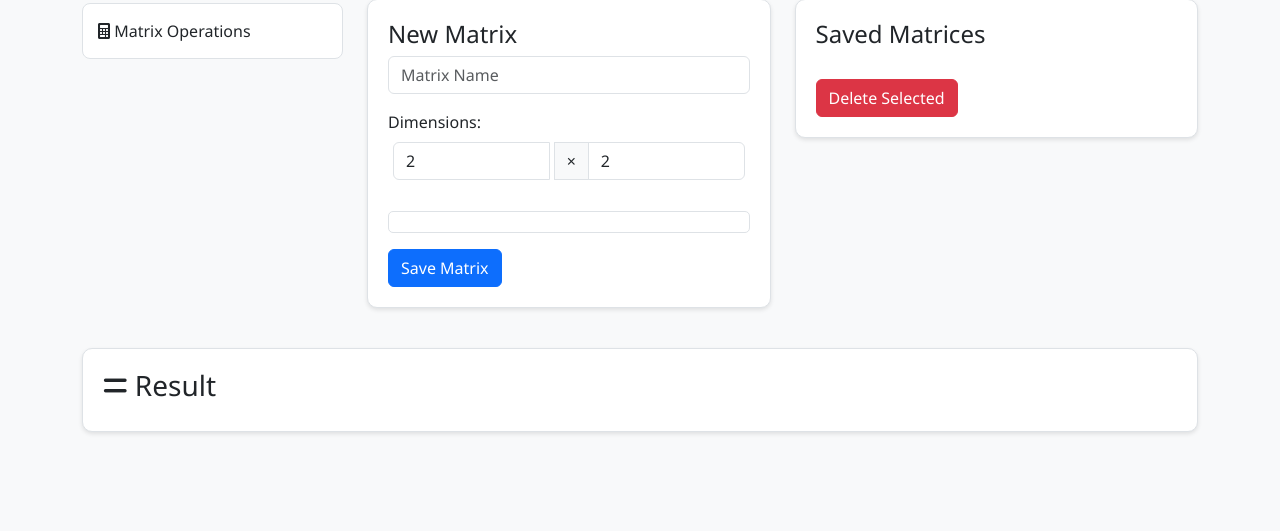
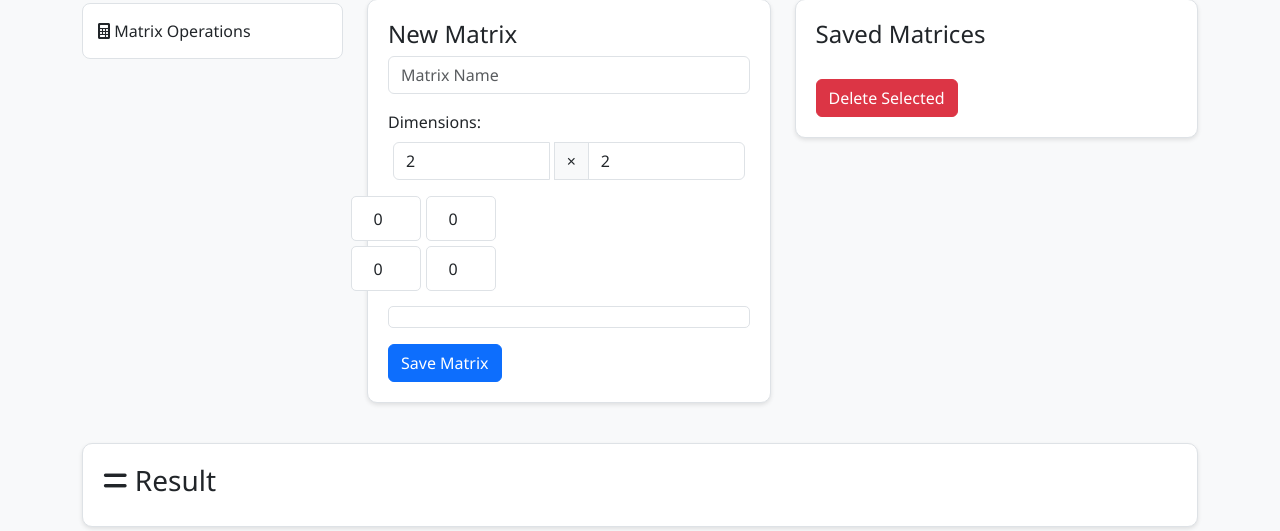
Before and after one commit to SudarsanamR/Matrix, a Flask app: page / in a window 1280 px wide. Shown: the part 193-724 px from the top of the page. Run offline with Flask 2, Linux system fonts and the light colour scheme.

Commit message:
From Cursor

```diff
--- a/templates/index.html
+++ b/templates/index.html
@@ -600,20 +600,57 @@
         // Initialize matrix input
         function initializeMatrix(matrixId, rows, cols) {
             const container = document.getElementById(matrixId);
-            container.style.gridTemplateColumns = `repeat(${cols}, auto)`;
+            container.style.gridTemplateColumns = `repeat(${cols}, 70px)`;
             container.innerHTML = '';
 
+            // Create a wrapper for better alignment
+            const wrapper = document.createElement('div');
+            wrapper.style.display = 'flex';
+            wrapper.style.flexDirection = 'column';
+            wrapper.style.alignItems = 'center';
+            wrapper.style.gap = '5px';
+
+            // Create matrix grid
             for (let i = 0; i < rows; i++) {
+                const row = document.createElement('div');
+                row.style.display = 'flex';
+                row.style.gap = '5px';
+
                 for (let j = 0; j < cols; j++) {
                     const input = document.createElement('input');
                     input.type = 'number';
                     input.className = 'matrix-input form-control';
                     input.value = '0';
+                    input.style.width = '70px';
+                    input.style.height = '45px';
+                    input.style.textAlign = 'center';
+                    input.style.margin = '0';
                     input.addEventListener('input', () => updateMatrixPreview(matrixId));
-                    container.appendChild(input);
+                    row.appendChild(input);
                 }
+                wrapper.appendChild(row);
             }
+
+            container.appendChild(wrapper);
             updateMatrixPreview(matrixId);
+        }
+
+        // Get matrix values
+        function getMatrixValues(matrixId) {
+            const inputs = document.querySelectorAll(`#${matrixId} input`);
+            const rows = parseInt(document.getElementById(`rows${matrixId.slice(-1)}`).value);
+            const cols = parseInt(document.getElementById(`cols${matrixId.slice(-1)}`).value);
+            const matrix = [];
+
+            for (let i = 0; i < rows; i++) {
+                const row = [];
+                for (let j = 0; j < cols; j++) {
+                    const value = inputs[i * cols + j].value;
+                    row.push(value === '' ? 0 : parseFloat(value));
+                }
+                matrix.push(row);
+            }
+            return matrix;
         }
 
         // Update matrix preview
@@ -630,23 +667,6 @@
             previewText += '\n]';
 
             preview.textContent = previewText;
-        }
-
-        // Get matrix values
-        function getMatrixValues(matrixId) {
-            const inputs = document.querySelectorAll(`#${matrixId} input`);
-            const rows = parseInt(document.getElementById(`rows${matrixId.slice(-1)}`).value);
-            const cols = parseInt(document.getElementById(`cols${matrixId.slice(-1)}`).value);
-            const matrix = [];
-
-            for (let i = 0; i < rows; i++) {
-                const row = [];
-                for (let j = 0; j < cols; j++) {
-                    row.push(parseFloat(inputs[i * cols + j].value));
-                }
-                matrix.push(row);
-            }
-            return matrix;
         }
 
         // Load saved matrices
@@ -671,11 +691,25 @@
                 Object.keys(matrices).forEach(name => {
                     const div = document.createElement('div');
                     div.className = 'matrix-item';
-                    div.textContent = name;
+                    div.innerHTML = `
+                        <div class="matrix-name">${name}</div>
+                        <div class="matrix-preview">${formatMatrix(matrices[name])}</div>
+                    `;
                     div.onclick = () => toggleMatrixSelection(div, name);
                     list.appendChild(div);
                 });
             });
+        }
+
+        // Format matrix for display
+        function formatMatrix(matrix) {
+            let text = '[\n';
+            for (let i = 0; i < matrix.length; i++) {
+                text += '  [' + matrix[i].map(val => val.toFixed(2)).join(', ') + ']';
+                if (i < matrix.length - 1) text += ',\n';
+            }
+            text += '\n]';
+            return text;
         }
 
         // Toggle matrix selection
@@ -716,6 +750,10 @@
                     displayResult(data.message);
                     loadSavedMatrices();
                     document.getElementById('matrixName').value = '';
+                    // Clear matrix inputs
+                    const inputs = document.querySelectorAll('#matrixNew input');
+                    inputs.forEach(input => input.value = '0');
+                    updateMatrixPreview('matrixNew');
                 }
             } catch (error) {
                 console.error('Error saving matrix:', error);
@@ -987,11 +1025,28 @@
         // Initialize on page load
         document.addEventListener('DOMContentLoaded', () => {
             // Initialize new matrix input
-            updateMatrixDimensions('matrixNew');
+            const rows = parseInt(document.getElementById('rowsNew').value);
+            const cols = parseInt(document.getElementById('colsNew').value);
+            if (rows > 0 && cols > 0) {
+                initializeMatrix('matrixNew', rows, cols);
+            }
 
             // Add event listeners for dimension changes
-            document.getElementById('rowsNew').addEventListener('change', () => updateMatrixDimensions('matrixNew'));
-            document.getElementById('colsNew').addEventListener('change', () => updateMatrixDimensions('matrixNew'));
+            document.getElementById('rowsNew').addEventListener('change', () => {
+                const rows = parseInt(document.getElementById('rowsNew').value);
+                const cols = parseInt(document.getElementById('colsNew').value);
+                if (rows > 0 && cols > 0) {
+                    initializeMatrix('matrixNew', rows, cols);
+                }
+            });
+
+            document.getElementById('colsNew').addEventListener('change', () => {
+                const rows = parseInt(document.getElementById('rowsNew').value);
+                const cols = parseInt(document.getElementById('colsNew').value);
+                if (rows > 0 && cols > 0) {
+                    initializeMatrix('matrixNew', rows, cols);
+                }
+            });
 
             // Load saved matrices
             loadSavedMatrices();
@@ -1001,7 +1056,9 @@
         function updateMatrixDimensions(matrixId) {
             const rows = parseInt(document.getElementById(`rows${matrixId.slice(-1)}`).value);
             const cols = parseInt(document.getElementById(`cols${matrixId.slice(-1)}`).value);
-            initializeMatrix(matrixId, rows, cols);
+            if (rows > 0 && cols > 0) {
+                initializeMatrix(matrixId, rows, cols);
+            }
         }
     </script>
 </body>
```
